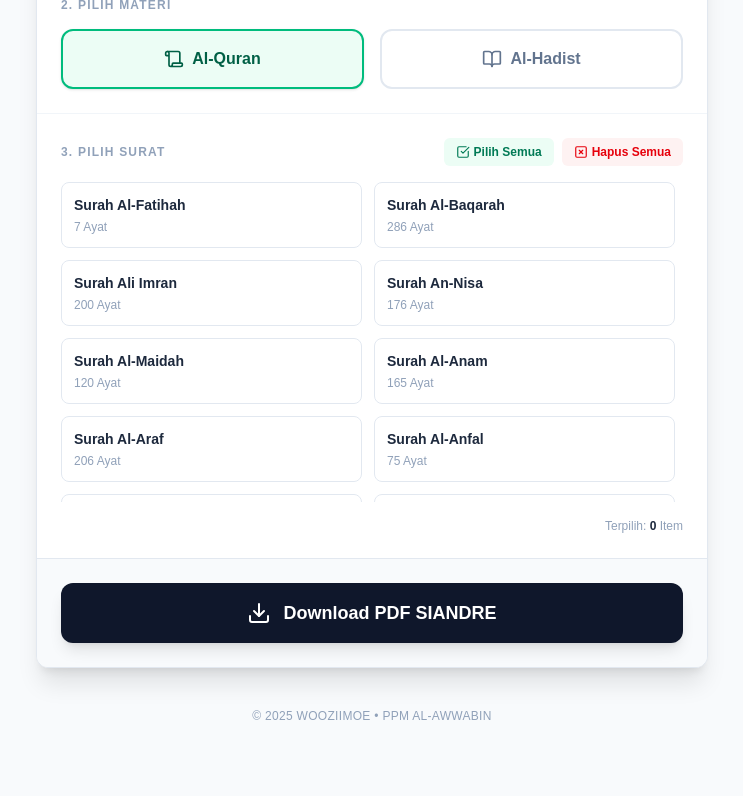
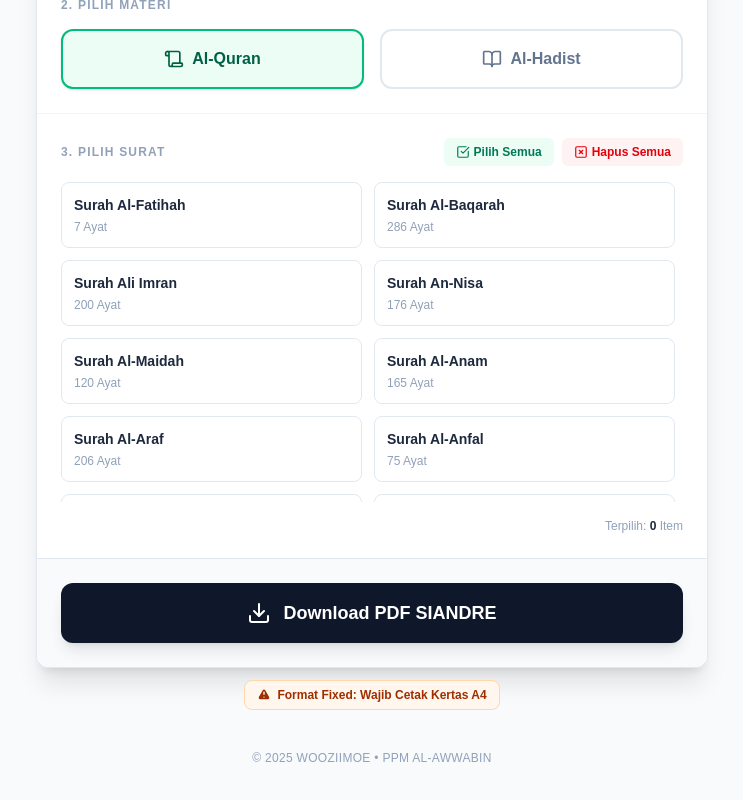
Before and after one commit to rmdnsantoso/lembar-kontrol-ppmalawwabin, a Next.js app: page / in a window 1280 px wide. Shown: the part 603-1403 px from the top of the page, without its empty margins (268-1011 px from the left). Built offline with nearby package versions, Linux system fonts and the light colour scheme.

Commit message:
optimalisasi layout pdf dan warning kertas A4

```diff
--- a/app/page.js
+++ b/app/page.js
@@ -164,6 +164,16 @@ export default function Home() {
         </div>
       </div>
 
+      {/* --- INSTRUKSI KHUSUS KERTAS --- */}
+      <div className="mt-3 text-center">
+        <div className="inline-flex items-center gap-1.5 px-3 py-1.5 rounded-lg bg-orange-50 text-orange-800 border border-orange-200 text-xs font-semibold">
+          <svg xmlns="http://www.w3.org/2000/svg" className="h-3.5 w-3.5" viewBox="0 0 20 20" fill="currentColor">
+            <path fillRule="evenodd" d="M8.257 3.099c.765-1.36 2.722-1.36 3.486 0l5.58 9.92c.75 1.334-.213 2.98-1.742 2.98H4.42c-1.53 0-2.493-1.646-1.743-2.98l5.58-9.92zM11 13a1 1 0 11-2 0 1 1 0 012 0zm-1-8a1 1 0 00-1 1v3a1 1 0 002 0V6a1 1 0 00-1-1z" clipRule="evenodd" />
+          </svg>
+          Format Fixed: Wajib Cetak Kertas A4
+        </div>
+      </div>
+
       {/* Footer */}
       <div className="mt-auto pt-10 pb-6 text-center">
         <p className="text-xs text-slate-400 font-medium tracking-wide uppercase">
--- a/data/items.js
+++ b/data/items.js
@@ -1,4 +1,3 @@
-// src/data/items.js
 
 export const quranData = [
   { id: 'alfatihah', title: 'Surah Al-Fatihah', pages: 7, default: false },
--- a/utils/generatePdf.js
+++ b/utils/generatePdf.js
@@ -21,17 +21,10 @@ export const generatePdf = (namaSantri, kost, selectedItems, templateType) => {
   const pageWidth = 210;
   const contentWidth = pageWidth - (marginX * 2);
 
-  // --- SETTINGAN NEKAT (PAKSA MODE) ---
+  // --- SETTINGAN (NAIK DIKIT BIAR AMAN) ---
+  const footerY = 294;        // Posisi Footer (Naik 2mm dari sebelumnya)
+  const absoluteLimitY = 291; // Batas Konten (Naik dikit biar gak nabrak footer)
 
-  // 1. Footer di 295mm (Sisa 2mm dari kertas habis)
-  const footerY = 295;
-
-  // 2. Batas Toleransi Maksimal di 292mm
-  // Konten boleh turun sampai sini demi nyelamatin surat biar gak pindah halaman.
-  // Jarak ke footer cuma 3mm. Mepet abis!
-  const absoluteLimitY = 292;
-
-  // Ukuran Box
   const boxSize = 6.5;
   const gap = 1;
 
@@ -91,20 +84,21 @@ export const generatePdf = (namaSantri, kost, selectedItems, templateType) => {
   let patternCount = 0;
 
   selectedItems.forEach((item) => {
-    // Hitung Kebutuhan Tinggi
+
+    // --- 1. HITUNG KEBUTUHAN TINGGI SURAT ---
     const boxesPerRow = Math.floor(contentWidth / (boxSize + gap));
     const totalRows = Math.ceil(item.pages / boxesPerRow);
 
     const hHeader = 8;
-    const hGap = 9;
+    const hGap = 8;
     const hBoxes = totalRows * (boxSize + gap);
+
     const totalHeightNeeded = hHeader + hGap + hBoxes;
 
-    // LOGIKA PAKSA:
-    // Cek sisa kertas sampai batas ABSOLUT (292mm)
+    // --- 2. CEK SISA KERTAS ---
     const spaceLeft = absoluteLimitY - currentY;
 
-    // Hanya pindah halaman kalau beneran GAK MUAT di zona "Nekat" ini.
+    // --- 3. LOGIKA KEEP TOGETHER ---
     if (totalHeightNeeded > spaceLeft && totalHeightNeeded < 200) {
         doc.addPage();
         currentY = 20;
@@ -126,9 +120,9 @@ export const generatePdf = (namaSantri, kost, selectedItems, templateType) => {
     doc.setFontSize(8);
     doc.text(`Target: ${item.pages} ${satuan}`, pageWidth - marginX - 3, currentY + 5.5, { align: 'right' });
 
-    currentY += 9;
+    currentY += 8.5;
 
-    // Kotak-kotak
+    // Loop Kotak
     let xPos = marginX;
 
     doc.setTextColor(0, 0, 0);
@@ -137,11 +131,7 @@ export const generatePdf = (namaSantri, kost, selectedItems, templateType) => {
     doc.setLineWidth(0.1);
 
     for (let i = 1; i <= item.pages; i++) {
-
-      // Safety Check Terakhir (Batas Mati)
       if (xPos === marginX) {
-          // Kalau udah lewat 292mm, ya mau gak mau harus pindah.
-          // (Ini batas fisik printer biasanya)
           if (currentY + boxSize > absoluteLimitY) {
               doc.addPage();
               currentY = 20;
@@ -166,7 +156,7 @@ export const generatePdf = (namaSantri, kost, selectedItems, templateType) => {
         currentY += (boxSize + gap);
     }
 
-    currentY += 5;
+    currentY += 3;
   });
 
   // Tanda Tangan
@@ -186,7 +176,7 @@ export const generatePdf = (namaSantri, kost, selectedItems, templateType) => {
   currentY += 20;
   doc.text('( ..................................... )', signX, currentY);
 
-  // BRANDING NINJA (POSISI 295mm)
+  // BRANDING NINJA (Posisi 294mm)
   const totalPages = doc.getNumberOfPages();
 
   for (let i = 1; i <= totalPages; i++) {
```
